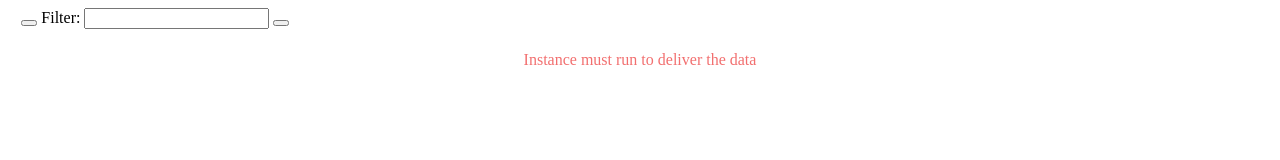
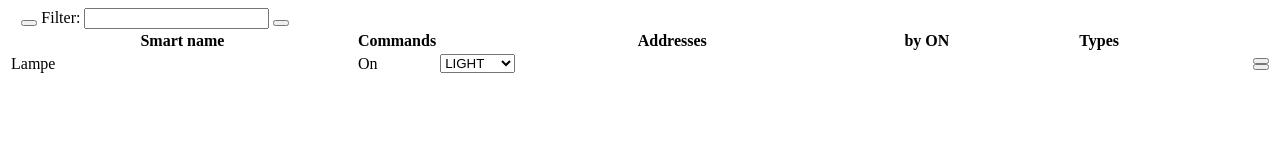
Before and after one commit to stefan-franke/ioBroker.alexa, a website: page admin/index.html in a window 1280 px wide. Drawn offline with Linux system fonts and the light colour scheme.

Commit message:
Update index.html

```diff
--- a/admin/index.html
+++ b/admin/index.html
@@ -54,8 +54,27 @@
     </div>
     <div id="pre_table" style="width: 100%; height: calc(100% - 40px); overflow-y: scroll;">
       <table id="smart_table" class="smart-table" style="width: 100%;">
-        <tr style="padding: 20px; background: rgba(0,0,0,0); text-align: center; color: #f26f6f;">
-          <td class="translate" style="padding: 20px;">Instance must run to deliver the data
+        <tr>
+          <th style="width: 30%">Smart name</th>
+          <th style="width: 100px">Commands</th>
+          <th style="width: 70%">Addresses
+            <span style="float: right; padding-right: 130px">Types</span>
+            <span style="float: right; padding-right: 130px">by ON</span>
+          </th>
+        </tr>
+        <tr>
+          <td title="hue.0.light">Lampe</td>
+          <td style="width: 95px">On</td>
+          <td style="width: 95px">
+            <select data-id="hue.0.light" class="type-edit">
+              <option value="" >no type</option>
+              <option value="LIGHT" selected>LIGHT</option>
+              <option value="SWITCH">SWITCH</option>
+            </select>
+          </td>
+          <td style="width: 95px">
+            <button data-id="hue.0.light" class="button-delete"></button>
+            <button data-value="Lampe" data-id="hue.0.light" class="button-edit"></button>
           </td>
         </tr>
       </table>
```
